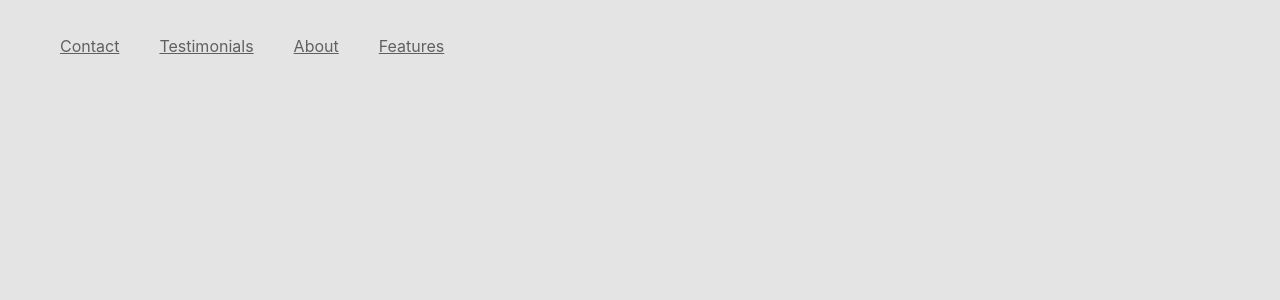
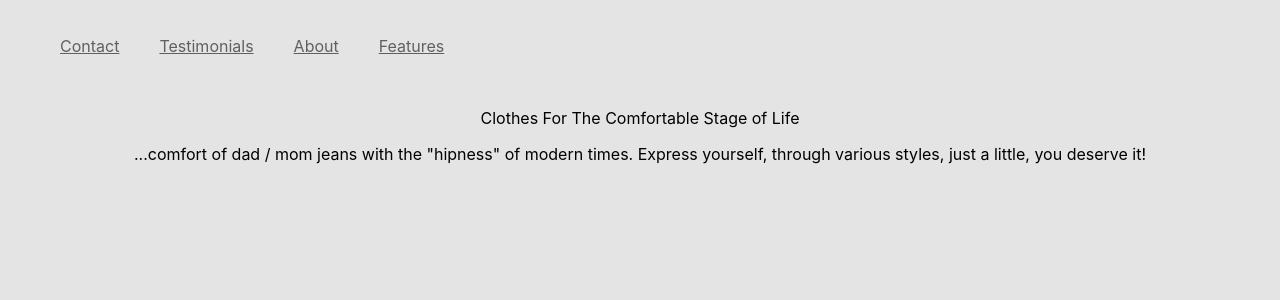
Before and after one commit to KevTheeDev/Capstone-Apparel, a React (Create React App) app in the folder thee_apparel/: page / in a window 1280 px wide. Shown: the top 300 px of the page. Built offline with nearby package versions, Linux system fonts and the light colour scheme.

Commit message:
added opening statements ptags

```diff
--- a/thee_apparel/src/components/HomePage.js
+++ b/thee_apparel/src/components/HomePage.js
@@ -1,19 +1,15 @@
 import React, { Component } from 'react';
+import HomePageCss from '../styles/HomePage.css'
 
-class HomePage extends Component {
-    constructor(props) {
-        super(props);
-        this.state = {
-
-         };
-    }
-    render() {
+function HomePage() {
         return (
             <div className="homepage">
+                <p className="homepage-paragraph"> Clothes For The Comfortable Stage of Life </p>
+
+                <p id="firstpg-paragraph"> ...comfort of dad / mom jeans with the "hipness" of modern times. Express yourself, through various styles, just a little, you deserve it! </p>
 
             </div>
         );
-    }
 }
 
 export default HomePage;
```
